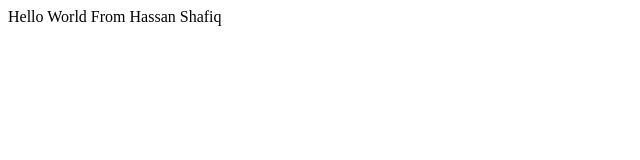
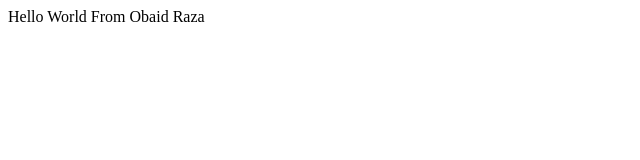
Before and after one commit to MHS-crypto/Bootcamp2020, a plain HTML site: page index.html in a window 1280 px wide. Shown: the full height of the page, 0-640 px from the left. Drawn offline with Linux system fonts and the light colour scheme.

Commit message:
Updated name

```diff
--- a/index.html
+++ b/index.html
@@ -6,7 +6,7 @@
 </head>
 <body>
     <div>
-        Hello World From Hassan Shafiq
+        Hello World From Obaid Raza
     </div>
 
 </body>
```
